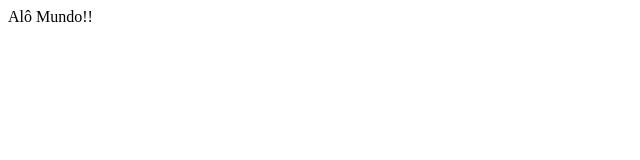
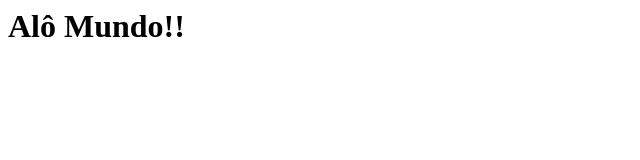
Before and after one commit to guilhermeaugustopiresdasilva/MaterialIW-1, a plain HTML site: page index.html in a window 1280 px wide. Shown: the whole page, without its empty margins (0-640 px from the left). Drawn offline with Linux system fonts and the light colour scheme.

Commit message:
inseri h1

```diff
--- a/index.html
+++ b/index.html
@@ -5,6 +5,6 @@
 	</title>
 </head>
 <body>
-	Alô Mundo!!
+	<h1>Alô Mundo!!</h1>
 </body>
 </html>
```
